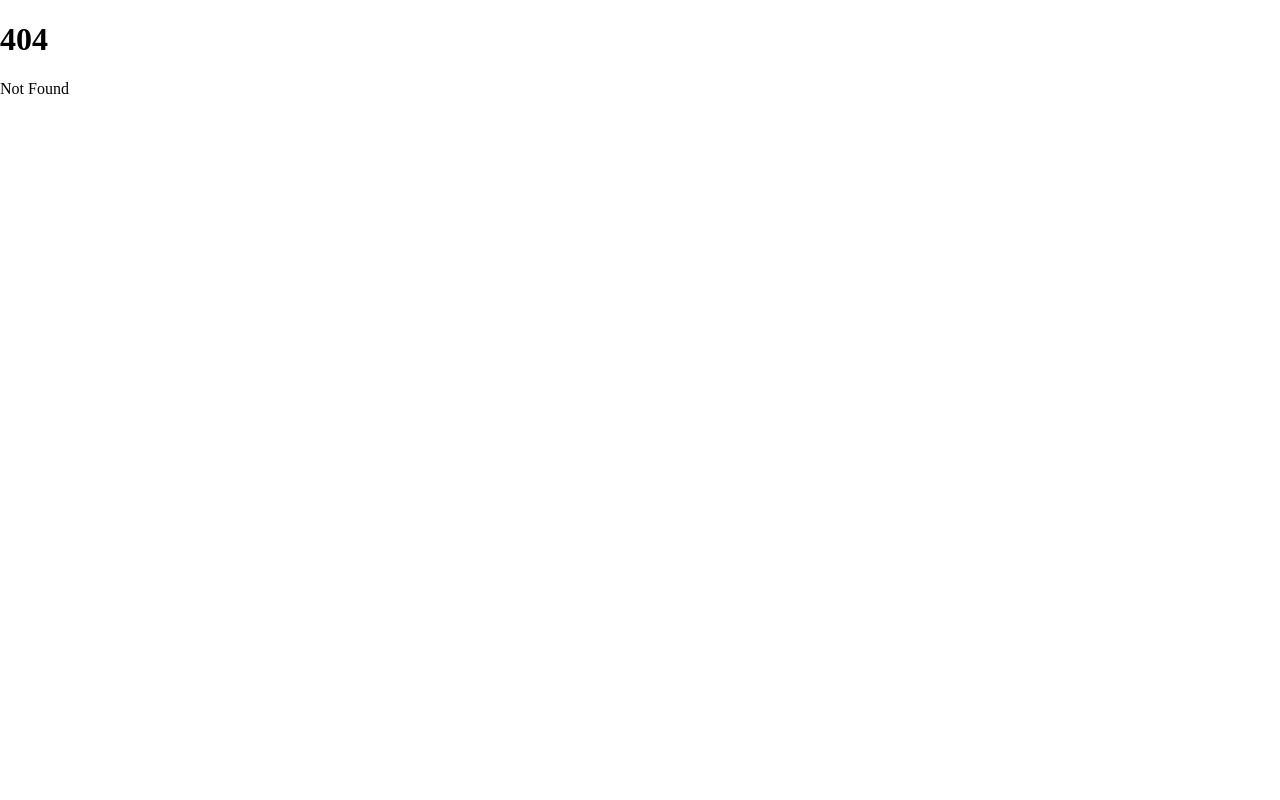
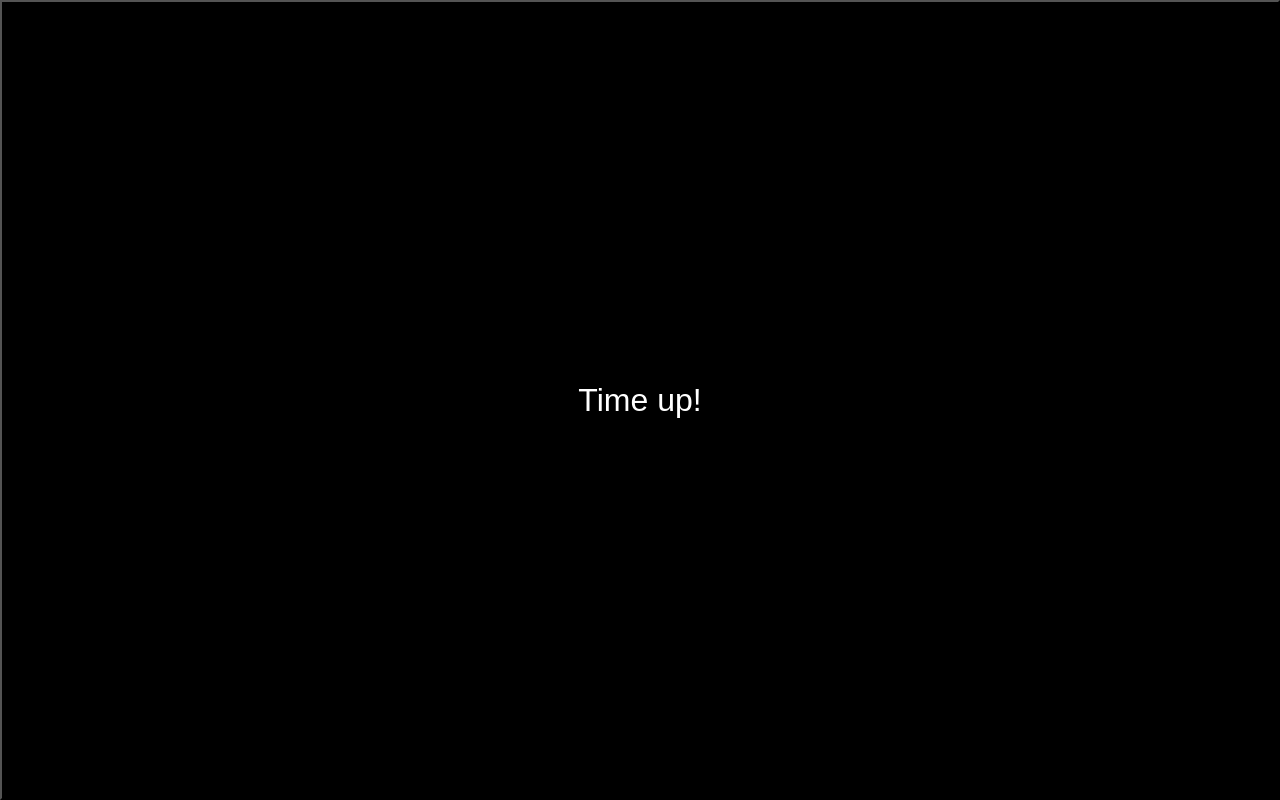
Before and after one commit to Yo-2/little-tools, a SvelteKit app: page /countdownTimer in a window 1280 px wide. Before the commit this address had no page. Built offline with nearby package versions, Linux system fonts and the light colour scheme.

Commit message:
add countdownTimer

```diff
--- /dev/null
+++ b/src/routes/countdownTimer/+page.js
@@ -0,0 +1,15 @@
+/** @type {import('./$types').PageLoad} */
+export function load({ url }) {
+	return {
+		bgColor: url.searchParams.get('bgColor'),
+		bgColorHex: url.searchParams.get('bgColorHex')
+			? '#' + url.searchParams.get('bgColorHex')
+			: null,
+		textColor: url.searchParams.get('textColor'),
+		fontSize: url.searchParams.get('fontSize'),
+		hours: url.searchParams.get('hours'),
+		minutes: url.searchParams.get('minutes'),
+		seconds: url.searchParams.get('seconds'),
+		timeupText: url.searchParams.get('timeupText')
+	};
+}
--- /dev/null
+++ b/src/routes/countdownTimer/+page.svelte
@@ -0,0 +1,103 @@
+<script lang="ts">
+	import { onDestroy } from 'svelte';
+
+	let { data } = $props();
+
+	const defaultData = {
+		hours: Number(data.hours) || 0,
+		minutes: Number(data.minutes) || 0,
+		seconds: Number(data.seconds) || 0
+	};
+
+	let hours = $state(defaultData.hours);
+	let minutes = $state(defaultData.minutes);
+	let seconds = $state(defaultData.seconds);
+
+	let timeupText = data.timeupText || 'Time up!';
+
+	let timeup = $state(false);
+	let isPaused = false;
+
+	function padZero(num: number) {
+		return num.toString().padStart(2, '0');
+	}
+
+	function formatTime() {
+		if (data.hours) {
+			return `${padZero(hours)}:${padZero(minutes)}:${padZero(seconds)}`;
+		}
+		if (data.minutes) {
+			return `${padZero(minutes)}:${padZero(seconds)}`;
+		}
+		if (data.seconds) {
+			return `${padZero(seconds)}`;
+		}
+		return `${padZero(hours)}:${padZero(minutes)}:${padZero(seconds)}`;
+	}
+
+	function countdown() {
+		const countSeconds = hours * 3600 + minutes * 60 + seconds;
+		if (countSeconds <= 1) {
+			timeup = true;
+			return;
+		}
+		if (isPaused) {
+			return;
+		}
+		seconds--;
+		if (seconds < 0) {
+			seconds = 59;
+			minutes--;
+			if (minutes < 0) {
+				minutes = 59;
+				hours--;
+			}
+		}
+	}
+
+	function reset() {
+		hours = defaultData.hours;
+		minutes = defaultData.minutes;
+		seconds = defaultData.seconds;
+		timeup = false;
+	}
+
+	function playOrPause() {
+		isPaused = !isPaused;
+	}
+
+	const timerId = setInterval(() => {
+		countdown();
+	}, 1000);
+
+	onDestroy(() => {
+		clearInterval(timerId);
+	});
+
+	const bgStyle = 'background-color: ' + (data.bgColor || data.bgColorHex || 'black');
+	const clockStyle =
+		'color: ' + (data.textColor || 'white') + ';' + 'font-size: ' + (data.fontSize || '2rem');
+</script>
+
+<button class="countdown-timer-container" style={bgStyle} onclick={playOrPause} ondblclick={reset}>
+	<p class="countdown-timer" style={clockStyle}>
+		{#if timeup}
+			{timeupText}
+		{:else}
+			{formatTime()}
+		{/if}
+	</p>
+</button>
+
+<style>
+	.countdown-timer-container {
+		text-align: center;
+		align-content: center;
+		width: 100vw;
+		height: 100vh;
+	}
+	.countdown-timer {
+		margin: 0;
+		font-size: 2rem;
+	}
+</style>
```
